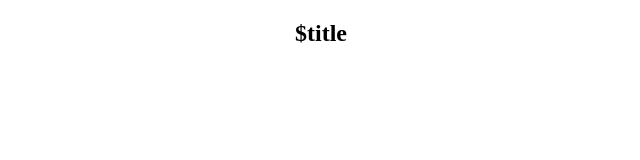
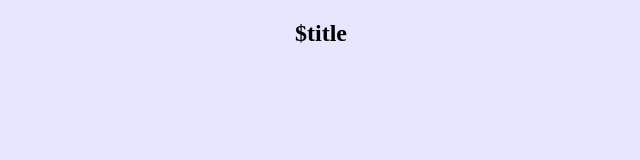
Before and after one commit to NyanHtooTha/python-elibrary, a plain HTML site: page templates/template.html in a window 1280 px wide. Shown: the whole page, without its empty margins (319-959 px from the left). Drawn offline with Linux system fonts and the light colour scheme.

Commit message:
just bgcolor

```diff
--- a/templates/template.html
+++ b/templates/template.html
@@ -4,5 +4,5 @@
 <title>$title</title>
 <link type="text/css" rel="stylesheet" href="/design.css" />
 </head>
-<body>
+<body bgcolor="#E6E6FF">
 <h2 align="center">$title</h1>
```
